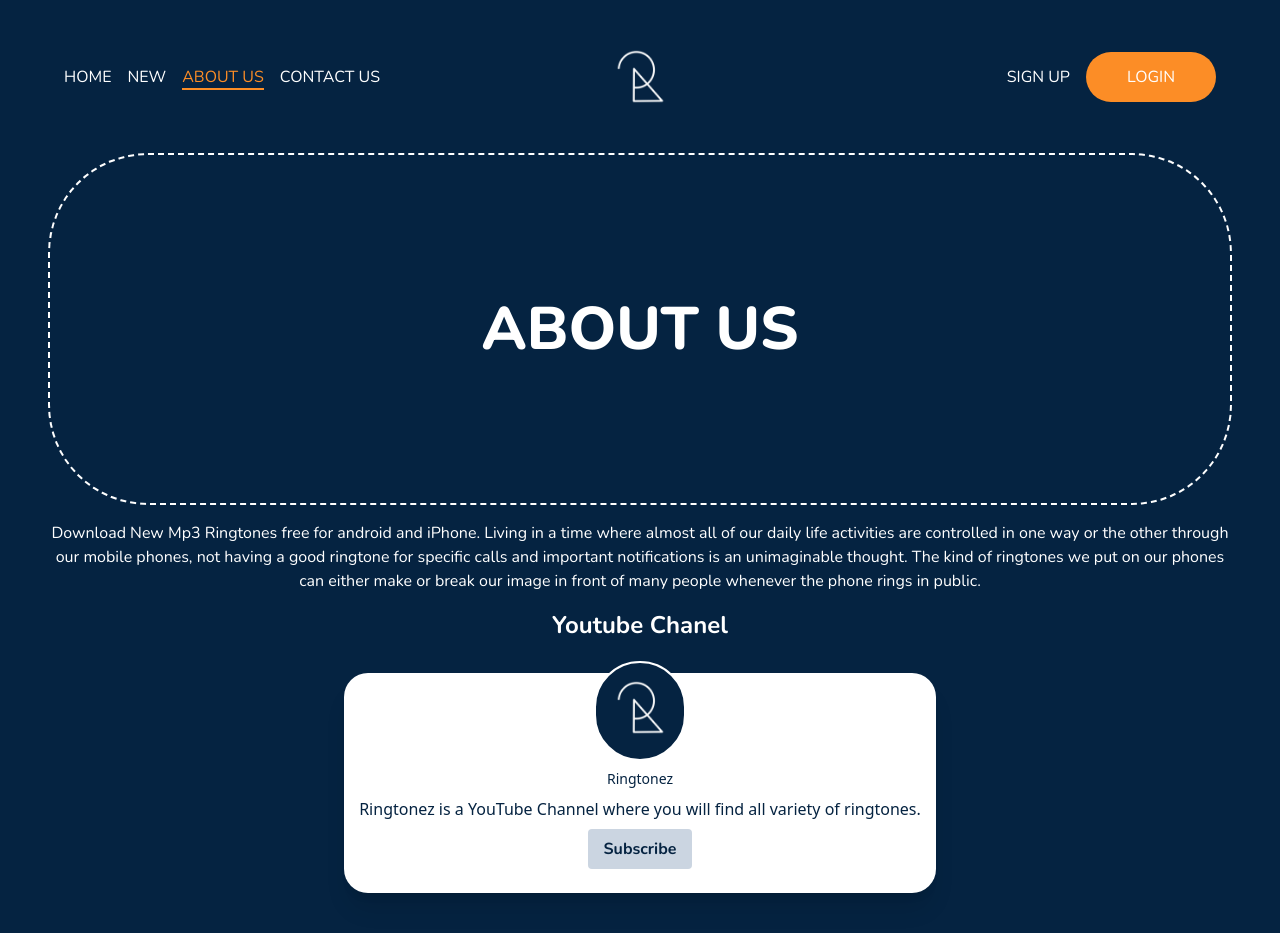
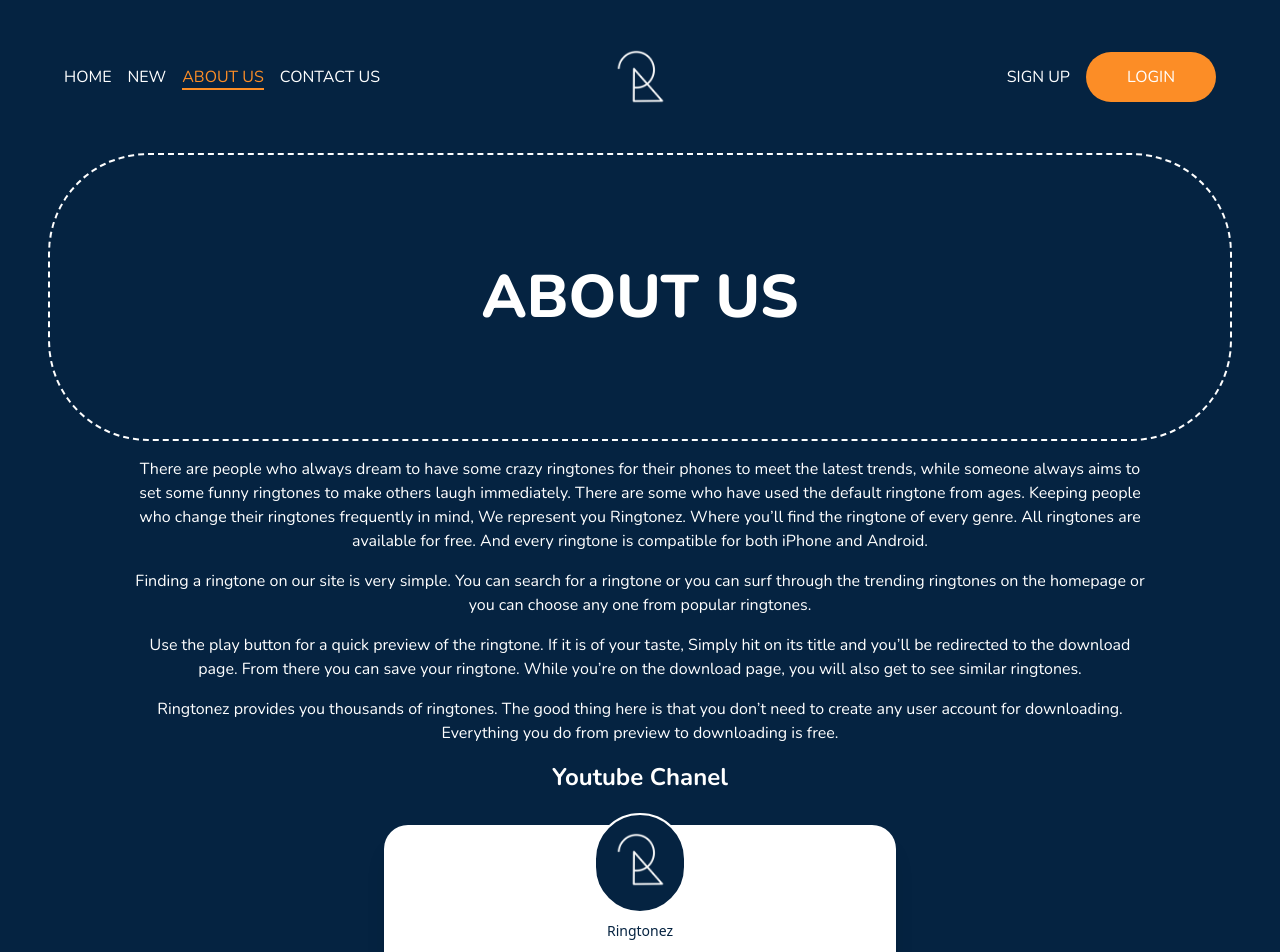
Before and after one commit to dhimankamal/ringtonez-nextjs, a Next.js app: page /about in a window 1280 px wide. Shown: the top 952 px of the page. Built offline with nearby package versions, Linux system fonts and the light colour scheme.

Commit message:
add about us

```diff
--- a/components/Footer.js
+++ b/components/Footer.js
@@ -28,7 +28,7 @@
       <div className='container mx-auto px-12 py-12 grid md:grid-cols-4 text-tonez-blue space-y-10 md:space-y-0'>
         <div className='text-center md:text-left'>
           <span className='text-6xl opacity-30  font-extrabold '>About</span>
-          <p className='font-light text-xl md:text-base md:text-base normal-case mt-4'>Download New Mp3 Ringtones free for android and iPhone. Living in a time where almost all of our daily life activities are controlled in one way or the other through our mobile phones, not having a good ringtone for specific calls and important notifications is an unimaginable thought. The kind of ringtones we put on our phones can either make or break our image in front of many people whenever the phone rings in public.</p>
+          <p className='font-light text-xl md:text-base md:text-base normal-case mt-4'>Ringtonez provides you thousands of ringtones. The good thing here is that you don’t need to create any user account for downloading. Everything you do from preview to downloading is free.</p>
         </div>
         <div className='text-center'>
           <span className='text-6xl opacity-30 text-tonez-blue font-extrabold'>
--- a/components/PageHeader.js
+++ b/components/PageHeader.js
@@ -2,7 +2,7 @@
 
 export default function PageHeader (props) {
   return (
-    <div className=' flex justify-center w-full border-2 border-dashed border-tonez-white rounded-[50px]   md:rounded-[100px] text-tonez-white py-24 md:py-36'>
+    <div className='text-center flex justify-center w-full border-2 border-dashed border-tonez-white rounded-[50px]   md:rounded-[100px] text-tonez-white py-24 md:py-28'>
       <span className='text-3xl md:text-6xl uppercase font-extrabold'>{props.title}</span>
 
     </div>
--- a/pages/about.js
+++ b/pages/about.js
@@ -10,16 +10,13 @@
       <Layout title='About - Ringtonez'>
         <div>
           <PageHeader title='About us' />
-          <div className='font-light text-base normal-case mt-4 space-y-4 text-center text-tonez-white my-10'>
+          <div className='font-light text-base normal-case mt-4 space-y-4 text-center text-tonez-white my-10 px-20'>
             <p>
-              Download New Mp3 Ringtones free for android and iPhone. Living in
-              a time where almost all of our daily life activities are
-              controlled in one way or the other through our mobile phones, not
-              having a good ringtone for specific calls and important
-              notifications is an unimaginable thought. The kind of ringtones we
-              put on our phones can either make or break our image in front of
-              many people whenever the phone rings in public.
+            There are people who always dream to have some crazy ringtones for their phones to meet the latest trends, while someone always aims to set some funny ringtones to make others laugh immediately. There are some who have used the default ringtone from ages. Keeping people who change their ringtones frequently in mind, We represent you Ringtonez. Where you’ll find the ringtone of every genre. All ringtones are available for free. And every ringtone is compatible for both iPhone and Android.
             </p>
+            <p>Finding a ringtone on our site is very simple. You can search for a ringtone or you can surf through the trending ringtones on the homepage or you can choose any one from popular ringtones.</p>
+           <p>Use the play button for a quick preview of the ringtone. If it is of your taste, Simply hit on its title and you’ll be redirected to the download page. From there you can save your ringtone. While you’re on the download page, you will also get to see similar ringtones.</p>
+           <p>Ringtonez provides you thousands of ringtones. The good thing here is that you don’t need to create any user account for downloading. Everything you do from preview to downloading is free.</p>
             <h2 className='text-2xl font-bold'> Youtube Chanel</h2>
             <div className='mt-20 w-1/2 mx-auto'>
               <div className='rounded-3xl shadow-xl my-3 bg-tonez-white'>
--- a/pages/posts/[id].js
+++ b/pages/posts/[id].js
@@ -5,6 +5,7 @@
 //import PostImage from '../../assets/images/posts/maxresdefault.jpg'
 import axios from 'axios'
 import PostSkelton from '../../components/skelton/PostSkelton'
+import PageHeader from '../../components/PageHeader'
 
 export default function SinglePost () {
   const [loading, setLoading] = useState(true)
@@ -90,11 +91,7 @@
   if (!loading) {
     return (
       <>
-        <div className='flex justify-center w-full border-2 border-dashed border-tonez-white rounded-[50px] md:rounded-[100px] text-tonez-white py-16 md:py-28 px-10 text-center'>
-          <span className='text-2xl md:text-6xl uppercase font-extrabold'>
-            {data.title.rendered}
-          </span>
-        </div>
+      <PageHeader title={data.title.rendered} />
 
         <div className='grid lg:grid-cols-3 gap-10 mt-10 lg:m-10'>
           <div className='col-span-2 space-y-10'>
--- a/pages/ringtone/[id].js
+++ b/pages/ringtone/[id].js
@@ -7,6 +7,7 @@
 import { motion } from 'framer-motion'
 import Layout from '../../components/Layout'
 import SingleRingtonePage from '../../components/skelton/SingleRingtonePage'
+import PageHeader from '../../components/PageHeader'
 
 function Posts () {
   const [detail, setdetail] = useState({})
@@ -83,11 +84,8 @@
   return (
     <>
       <Layout title={`${id} - Ringtonez`}>
-        <div className='flex justify-center w-full border-2 border-dashed border-tonez-white rounded-[50px] md:rounded-[100px] text-tonez-white py-16 md:py-36'>
-          <span className='text-2xl md:text-6xl uppercase font-extrabold'>
-            {id}
-          </span>
-        </div>
+        <PageHeader title={id} />
+
         <div className='lg:mx-10'>
           <div className='bg-tonez-white h-2 my-10 rounded-full '>
             <div
```
